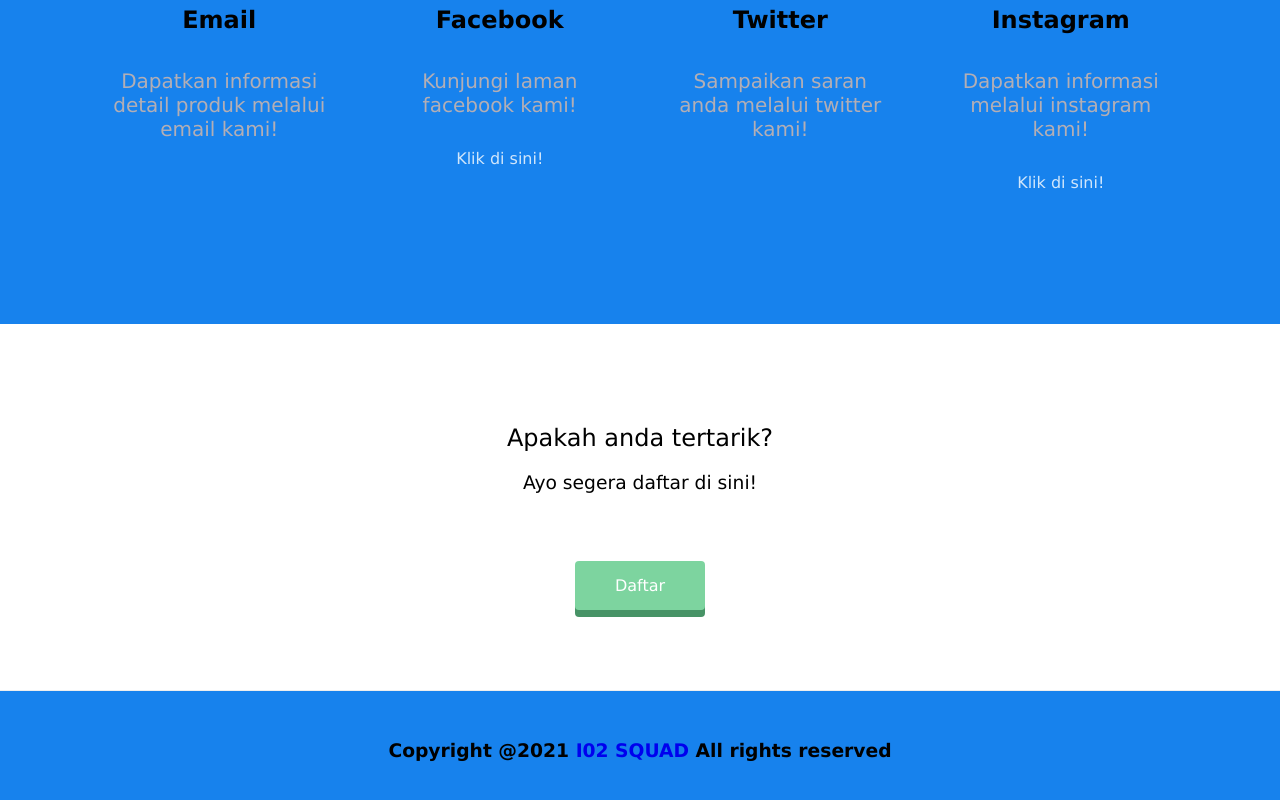
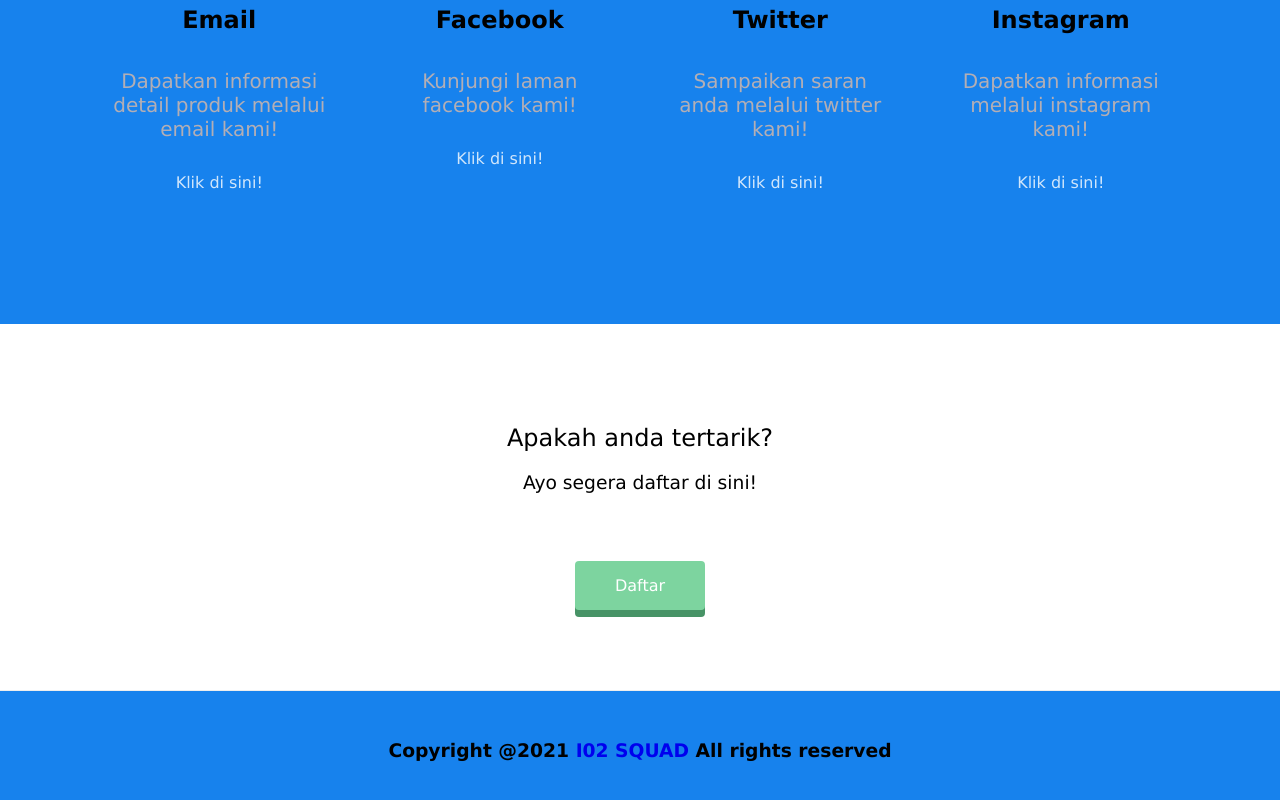
Before and after one commit to rangga-dts/WebDesign, a plain HTML site: page index.html in a window 1280 px wide. Shown: the part 852-1652 px from the top of the page. Drawn offline with Linux system fonts and the light colour scheme.

Commit message:
Update index.html

```diff
--- a/index.html
+++ b/index.html
@@ -42,6 +42,7 @@
             			</div>
              			<h2>Email</h2>
              			<p class="text-contents">Dapatkan informasi detail produk melalui email kami!</p>
+                  <a href="#" class="btn">Klik di sini!</a>
           			</div>
           			<div class="column">
             			<div class="column-icon">
@@ -57,6 +58,7 @@
             			</div>
              			<h2>Twitter</h2>
              			<p class="text-contents">Sampaikan saran anda melalui twitter kami!</p>
+                  <a href="#" class="btn">Klik di sini!</a>
           			</div>
           			<div class="column">
             			<div class="column-icon">
```
